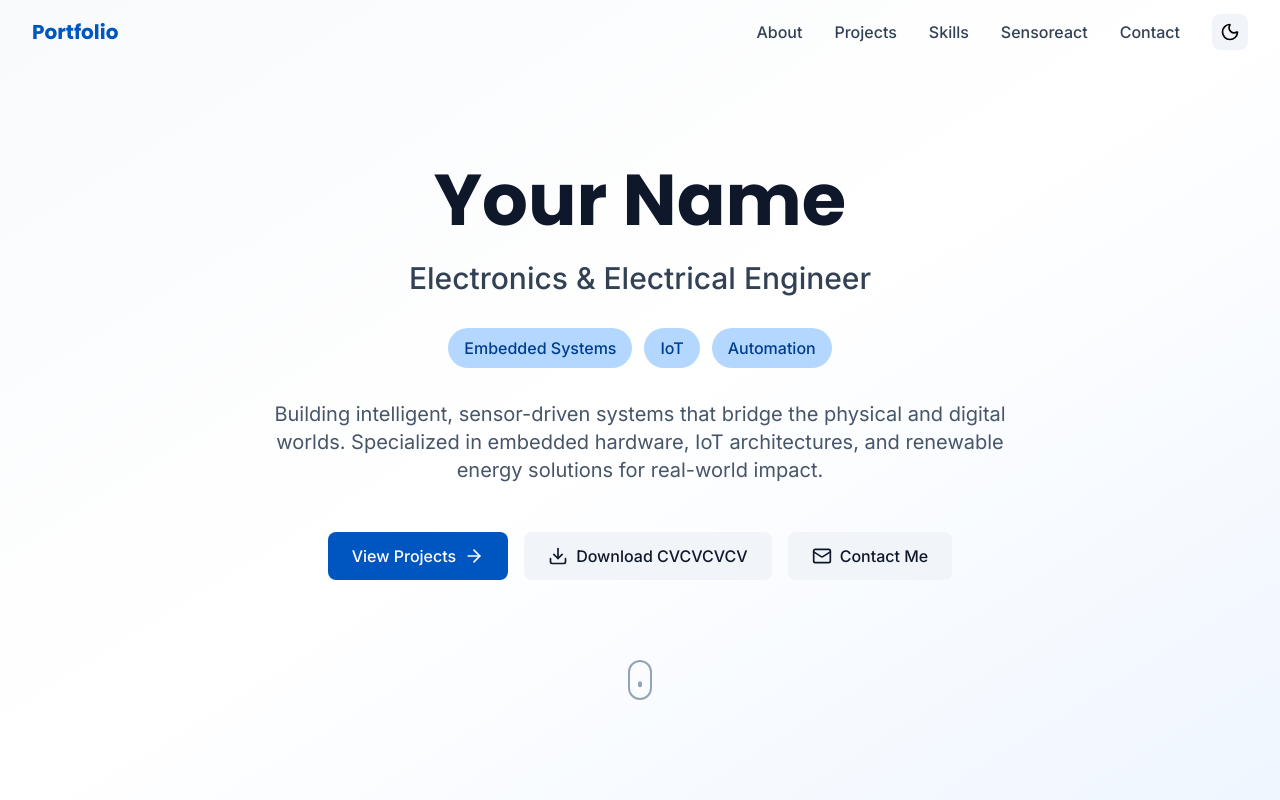
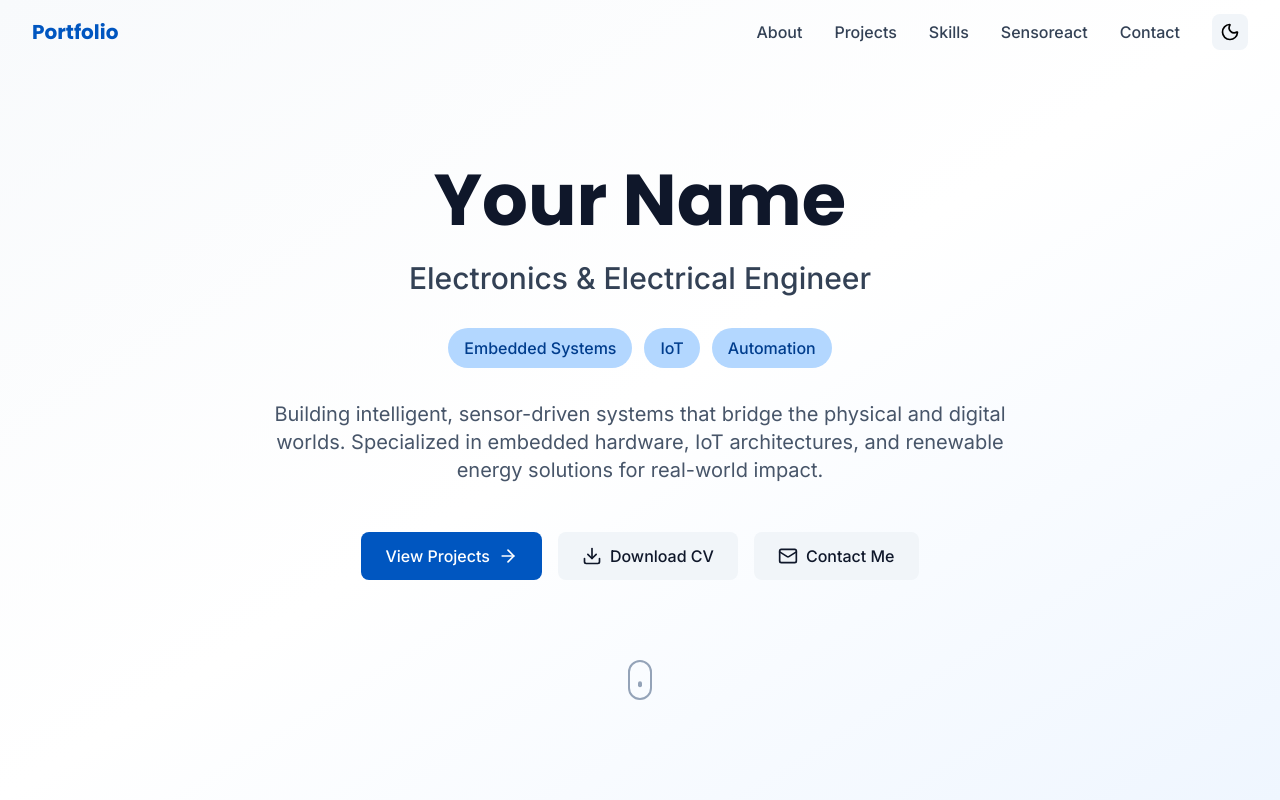
Before and after one commit to jahinsabur/portfolio-site, a Next.js app: page / in a window 1280 px wide. Shown: the top 800 px of the page. Built offline with nearby package versions, Linux system fonts and the light colour scheme.

Commit message:
Describe what you changed

```diff
--- a/components/sections/Hero.tsx
+++ b/components/sections/Hero.tsx
@@ -70,7 +70,7 @@ export default function Hero() {
               className="btn-secondary flex items-center gap-2"
             >
               <Download size={20} />
-              Download CVCVCVCV
+              Download CV
             </a>
             <a
               href="#contact"
```
